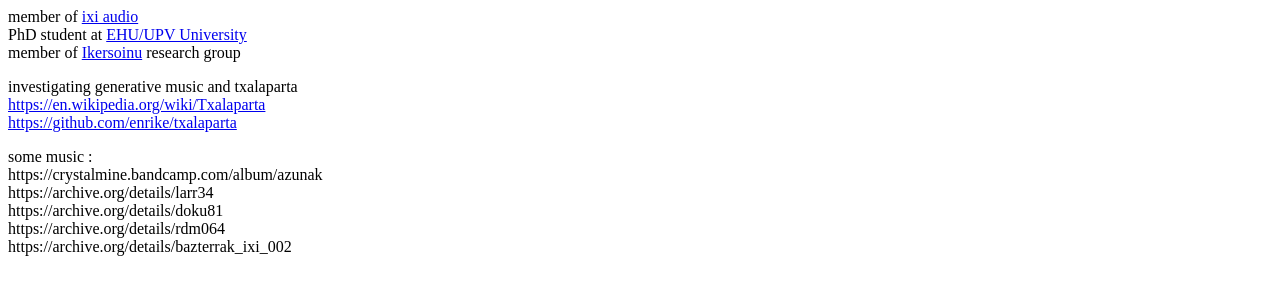
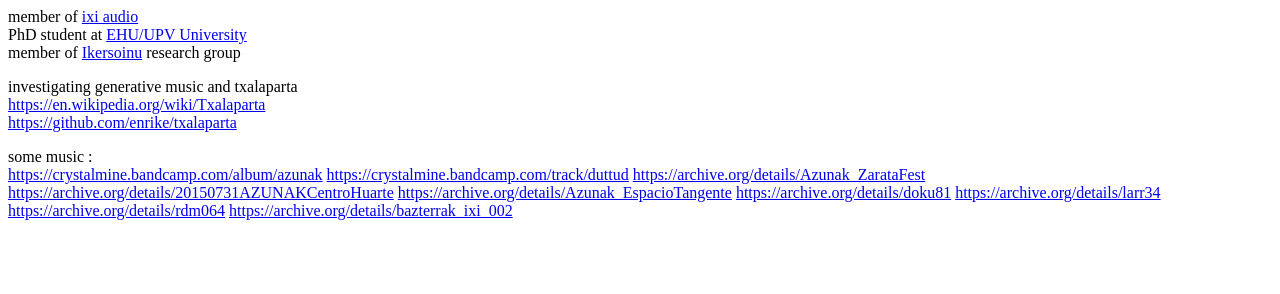
Before and after one commit to enrike/enrike.github.io, a plain HTML site: page index.html in a window 1280 px wide. Drawn offline with Linux system fonts and the light colour scheme.

Commit message:
add crystalmine release with links

```diff
--- a/index.html
+++ b/index.html
@@ -19,11 +19,24 @@
 <a href="https://github.com/enrike/txalaparta">https://github.com/enrike/txalaparta</a><br>
 
 <p> some music : <br>
-https://crystalmine.bandcamp.com/album/azunak<br>
-https://archive.org/details/larr34<br>
-https://archive.org/details/doku81<br>
-https://archive.org/details/rdm064<br>
-https://archive.org/details/bazterrak_ixi_002
+
+<a href="https://crystalmine.bandcamp.com/album/azunak">https://crystalmine.bandcamp.com/album/azunak</a>
+
+<a href="https://crystalmine.bandcamp.com/track/duttud">https://crystalmine.bandcamp.com/track/duttud</a>
+
+<a href="https://archive.org/details/Azunak_ZarataFest">https://archive.org/details/Azunak_ZarataFest</a>
+
+<a href="https://archive.org/details/20150731AZUNAKCentroHuarte">https://archive.org/details/20150731AZUNAKCentroHuarte</a>
+
+<a href="https://archive.org/details/Azunak_EspacioTangente">https://archive.org/details/Azunak_EspacioTangente</a>
+
+<a href="https://archive.org/details/doku81">https://archive.org/details/doku81</a>
+
+<a href="https://archive.org/details/larr34">https://archive.org/details/larr34</a>
+
+<a href="https://archive.org/details/rdm064">https://archive.org/details/rdm064</a>
+
+<a href="https://archive.org/details/bazterrak_ixi_002">https://archive.org/details/bazterrak_ixi_002</a>
 
 </body>
 </html>
```
